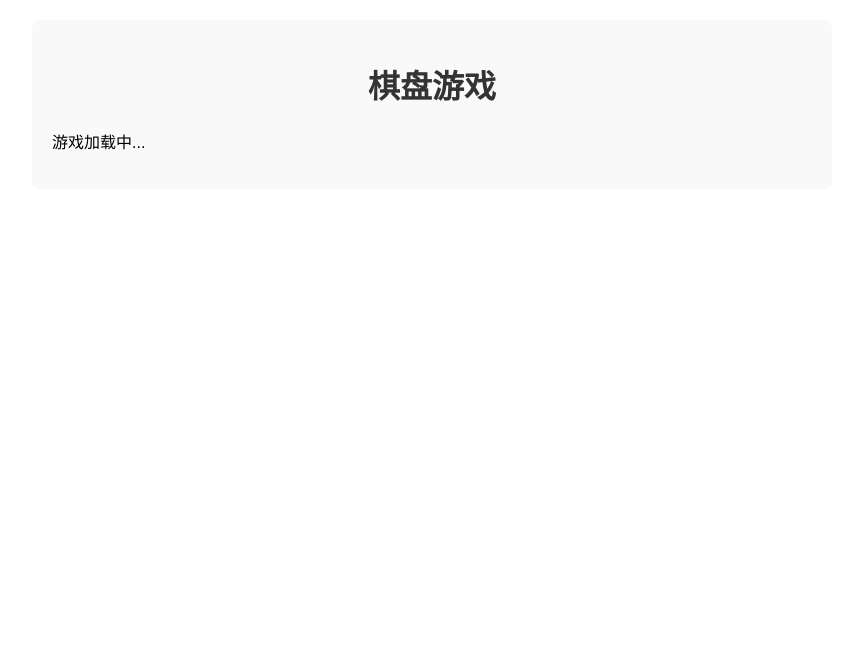
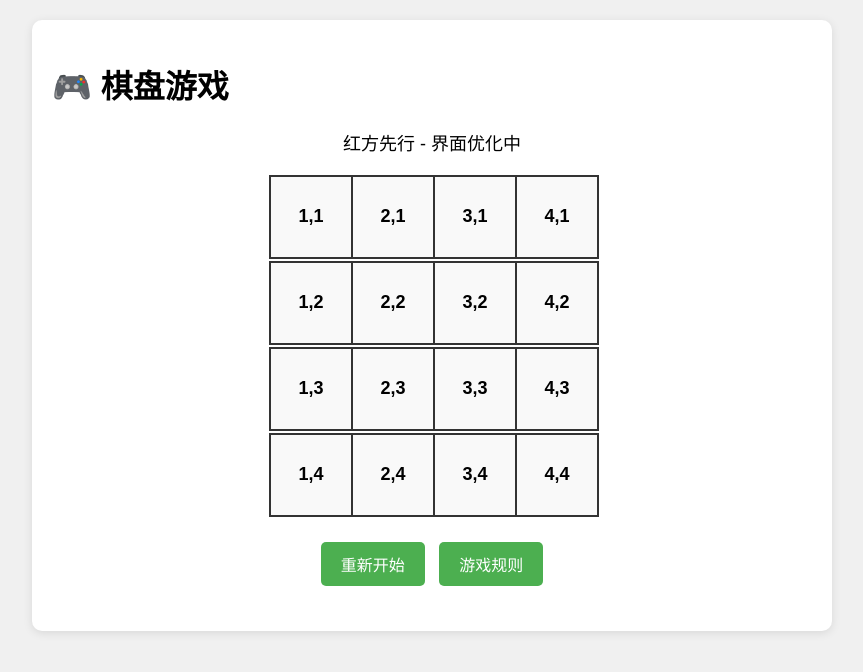
Before and after one commit to Grane178/Split-Chess, a plain HTML site: page index.html in a window 1280 px wide. Shown: the whole page, without its empty margins (208-1071 px from the left). Drawn offline with Linux system fonts and the light colour scheme.

Commit message:
feat: 完善前端样式和基础交互

```diff
--- a/index.html
+++ b/index.html
@@ -9,27 +9,107 @@
             max-width: 800px;
             margin: 0 auto;
             padding: 20px;
-        }
-        h1 {
-            text-align: center;
-            color: #333;
+            background-color: #f0f0f0;
         }
         .game-container {
-            background: #f9f9f9;
+            background: white;
             padding: 20px;
-            border-radius: 8px;
+            border-radius: 10px;
+            box-shadow: 0 2px 10px rgba(0,0,0,0.1);
+        }
+        .board {
+            display: grid;
+            grid-template-columns: repeat(4, 80px);
+            grid-gap: 2px;
+            margin: 20px 0;
+            justify-content: center;
+        }
+        .cell {
+            width: 80px;
+            height: 80px;
+            border: 2px solid #333;
+            display: flex;
+            align-items: center;
+            justify-content: center;
+            font-size: 18px;
+            font-weight: bold;
+            cursor: pointer;
+            transition: background-color 0.2s;
+        }
+        .cell:hover {
+            background-color: #e0e0e0;
+        }
+        .red { background-color: #ffcccc; }
+        .black { background-color: #cccccc; }
+        .empty { background-color: #f9f9f9; }
+        .game-info {
+            text-align: center;
+            margin: 20px 0;
+            font-size: 18px;
+        }
+        .controls {
+            text-align: center;
+            margin: 20px 0;
+        }
+        button {
+            padding: 10px 20px;
+            font-size: 16px;
+            margin: 5px;
+            cursor: pointer;
+            border: none;
+            border-radius: 5px;
+            background-color: #4CAF50;
+            color: white;
+        }
+        button:hover {
+            background-color: #45a049;
         }
     </style>
 </head>
 <body>
     <div class="game-container">
-        <h1>棋盘游戏</h1>
-        <p>游戏加载中...</p>
+        <h1>🎮 棋盘游戏</h1>
+        <div class="game-info" id="gameInfo">红方先行 - 界面优化中</div>
+
+        <div class="board" id="board">
+            <!-- 动态生成棋盘格子 -->
+            <div class="cell empty" data-x="1" data-y="1">1,1</div>
+            <div class="cell empty" data-x="2" data-y="1">2,1</div>
+            <div class="cell empty" data-x="3" data-y="1">3,1</div>
+            <div class="cell empty" data-x="4" data-y="1">4,1</div>
+            <div class="cell empty" data-x="1" data-y="2">1,2</div>
+            <div class="cell empty" data-x="2" data-y="2">2,2</div>
+            <div class="cell empty" data-x="3" data-y="2">3,2</div>
+            <div class="cell empty" data-x="4" data-y="2">4,2</div>
+            <div class="cell empty" data-x="1" data-y="3">1,3</div>
+            <div class="cell empty" data-x="2" data-y="3">2,3</div>
+            <div class="cell empty" data-x="3" data-y="3">3,3</div>
+            <div class="cell empty" data-x="4" data-y="3">4,3</div>
+            <div class="cell empty" data-x="1" data-y="4">1,4</div>
+            <div class="cell empty" data-x="2" data-y="4">2,4</div>
+            <div class="cell empty" data-x="3" data-y="4">3,4</div>
+            <div class="cell empty" data-x="4" data-y="4">4,4</div>
+        </div>
+
+        <div class="controls">
+            <button onclick="alert('重置功能开发中...')">重新开始</button>
+            <button onclick="alert('游戏规则开发中...')">游戏规则</button>
+        </div>
     </div>
 
     <script>
-        console.log('棋盘游戏前端初始化');
+        console.log('棋盘游戏前端样式优化完成');
         // 后续将集成 WebAssembly 模块
+
+        // 基础交互
+        document.querySelectorAll('.cell').forEach(cell => {
+            cell.addEventListener('click', function() {
+                const x = this.getAttribute('data-x');
+                const y = this.getAttribute('data-y');
+                console.log(`点击了格子: (${x}, ${y})`);
+                alert(`点击了位置 (${x}, ${y}) - 交互逻辑开发中`);
+            });
+        });
     </script>
 </body>
 </html>
```
